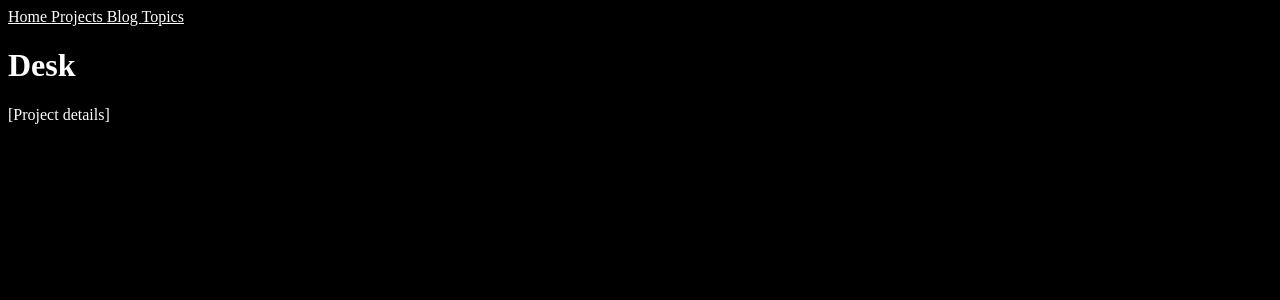
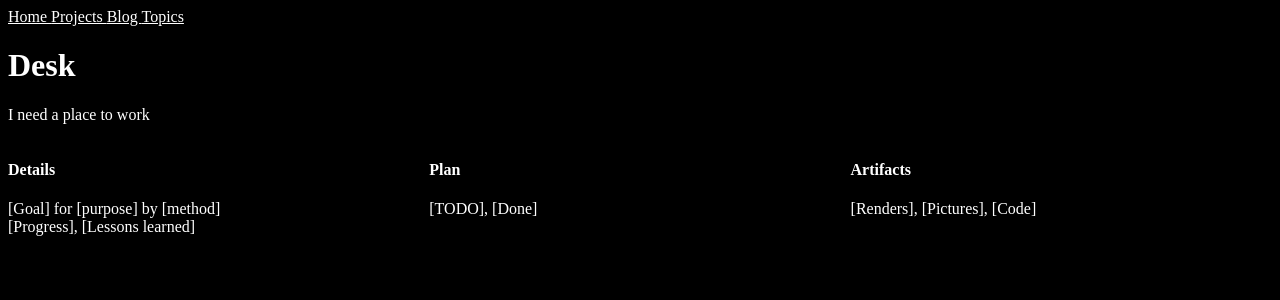
Before and after one commit to Osmian101/Osmian101.github.io, a Jekyll site: the page built from _projects/desk.md, in a window 1280 px wide. Shown: the top 300 px of the page. Built offline with Jekyll 4.4.1, drawn with Linux system fonts in a browser that asks for light colours.

Commit message:
Add column template for Projects, Update TODOs

```diff
--- a/_layouts/project.html
+++ b/_layouts/project.html
@@ -3,4 +3,6 @@ layout: default
 ---
 <h1>{{ page.name }}</h1>
 
-{{ content }}
+<div class="project-container">
+  {{ content }}
+</div>
--- a/_projects/desk.md
+++ b/_projects/desk.md
@@ -1,4 +1,18 @@
 ---
 name: Desk
 ---
-[Project details]
+I need a place to work
+
+<div class="column">
+    <h4> Details </h4>
+    [Goal] for [purpose] by [method] <br>
+    [Progress], [Lessons learned]
+</div>
+<div class="column">
+    <h4> Plan </h4>
+    [TODO], [Done]
+</div>
+<div class="column">
+    <h4> Artifacts </h4>
+    [Renders], [Pictures], [Code]
+</div>
--- a/_sass/main.scss
+++ b/_sass/main.scss
@@ -2,9 +2,16 @@ body {
   background-color: black;
   color: white;
 }
+
 a {
   color: white;
 }
+
 .current {
   color: green;
 }
+
+.column {
+  float: left;
+  width: 33.33%;
+}
--- a/projects.html
+++ b/projects.html
@@ -7,7 +7,7 @@ title: Projects
   {% for proj in site.projects %}
     <li>
       <h2><a href="{{ proj.url }}">{{ proj.name }}</a></h2>
-      <p>{{ proj.content | markdownify }}</p>
+      <p>{{ proj.excerpt | markdownify }}</p>
     </li>
   {% endfor %}
 </ul>
```
Also changed, not shown: INDEX.md (+4 -2 lines).
